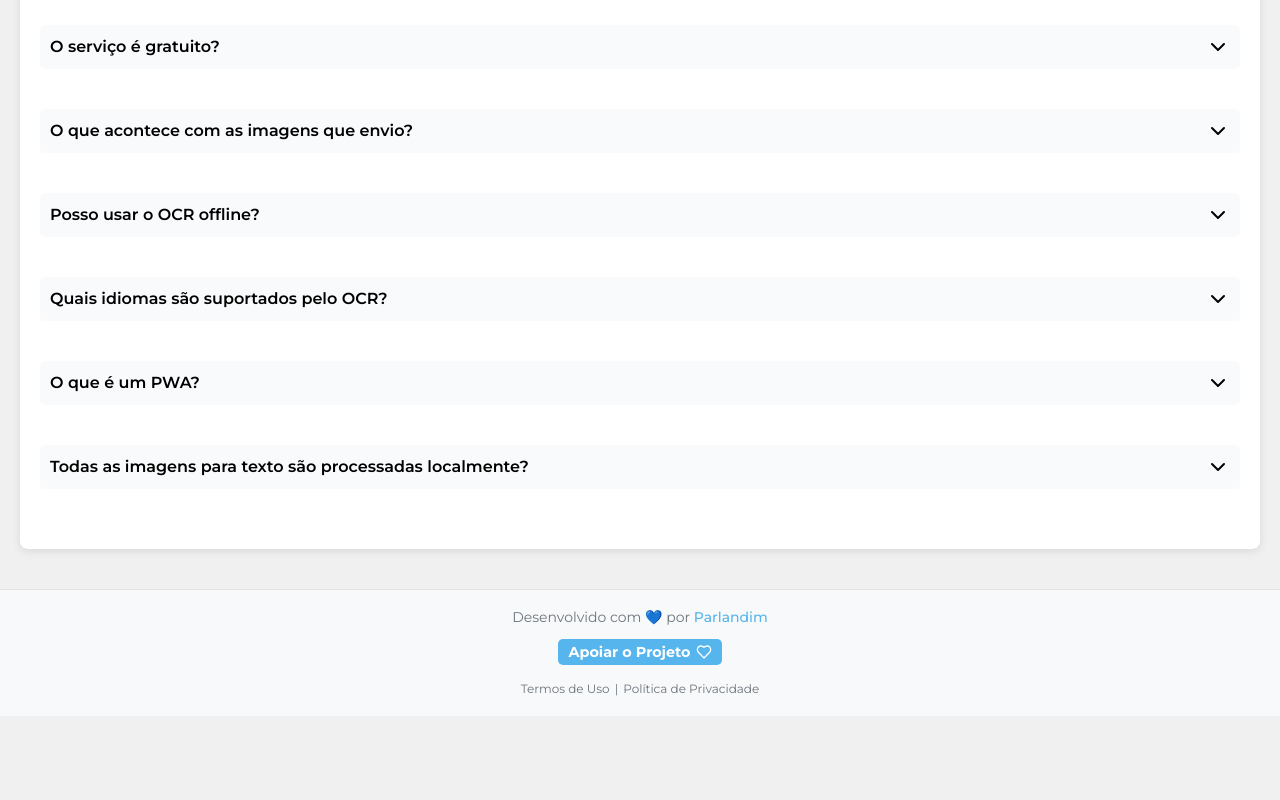
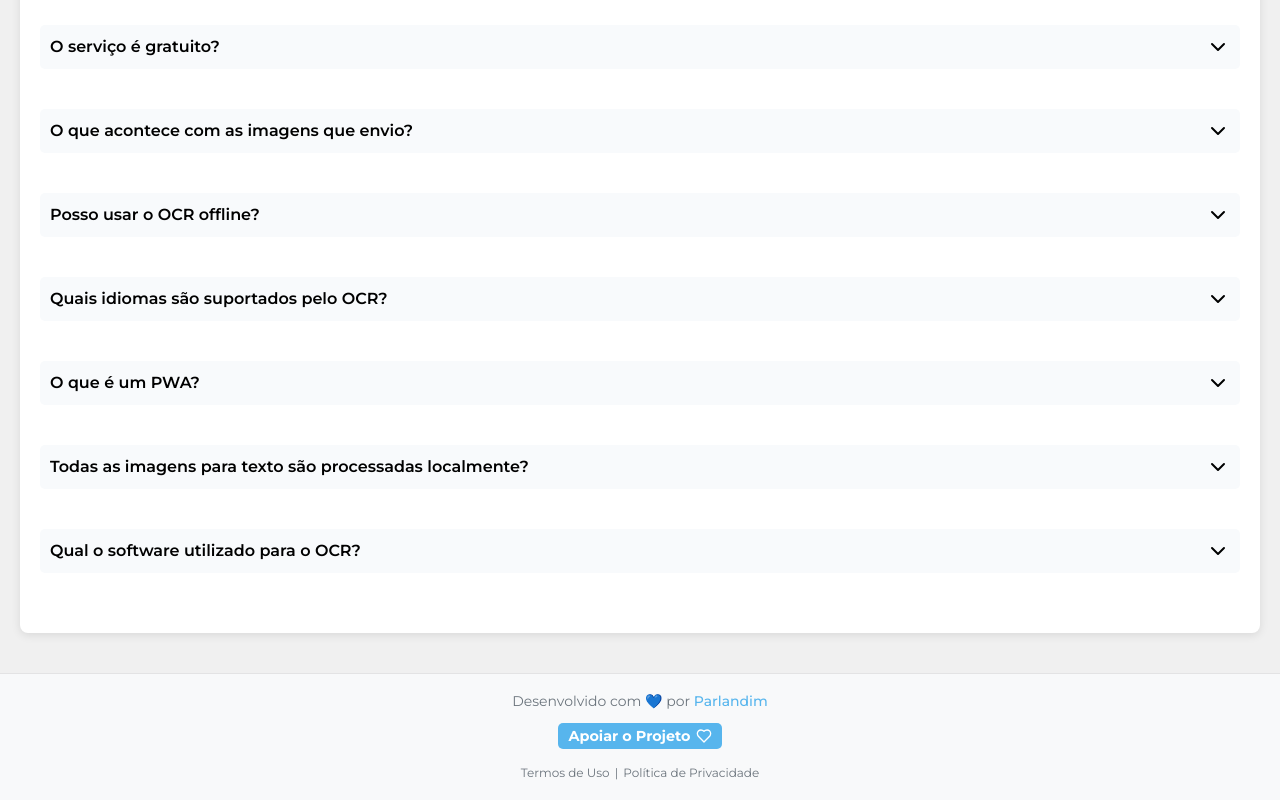
Before and after one commit to parlandin/AuroraOCR, a React (Vite) app: page / in a window 1280 px wide. Shown: the part 2020-2820 px from the top of the page. Before the commit the page ends 2736 px from the top, so only its background shows below. Built offline with nearby package versions, Linux system fonts and the light colour scheme.

Commit message:
feat: add new FAQ entry about OCR software used

```diff
--- a/src/components/FAQ/index.tsx
+++ b/src/components/FAQ/index.tsx
@@ -73,6 +73,11 @@ const FAQ: React.FC = () => {
       answer:
         "Sim, todas as imagens são processadas localmente no seu navegador, garantindo que sua privacidade seja mantida e que nenhuma imagem seja enviada para servidores externos.",
     },
+    {
+      question: "Qual o software utilizado para o OCR?",
+      answer:
+        "Utilizamos o Tesseract.js, uma biblioteca de OCR baseada em JavaScript, que permite o reconhecimento de texto diretamente no navegador.",
+    },
   ];
 
   return (
```
